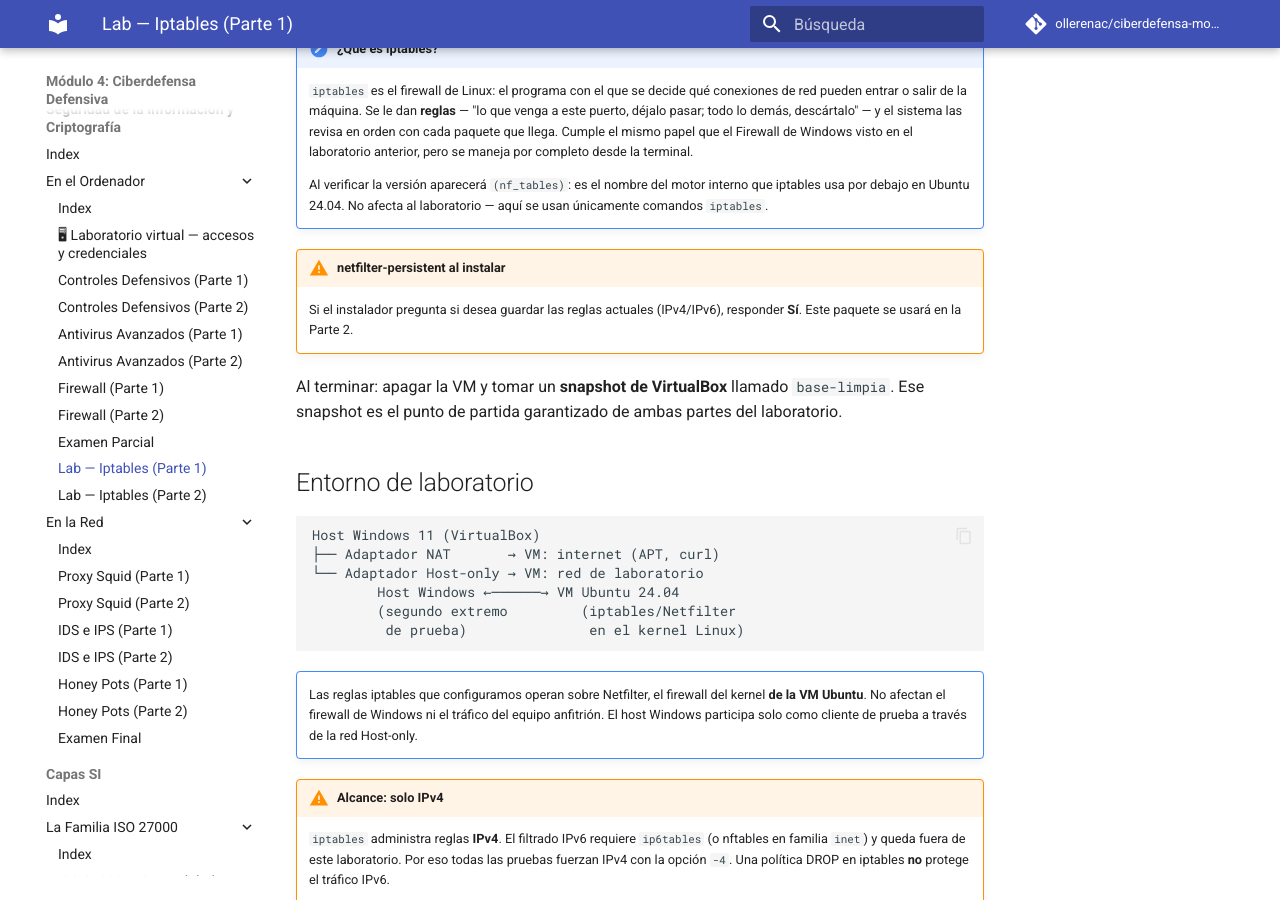
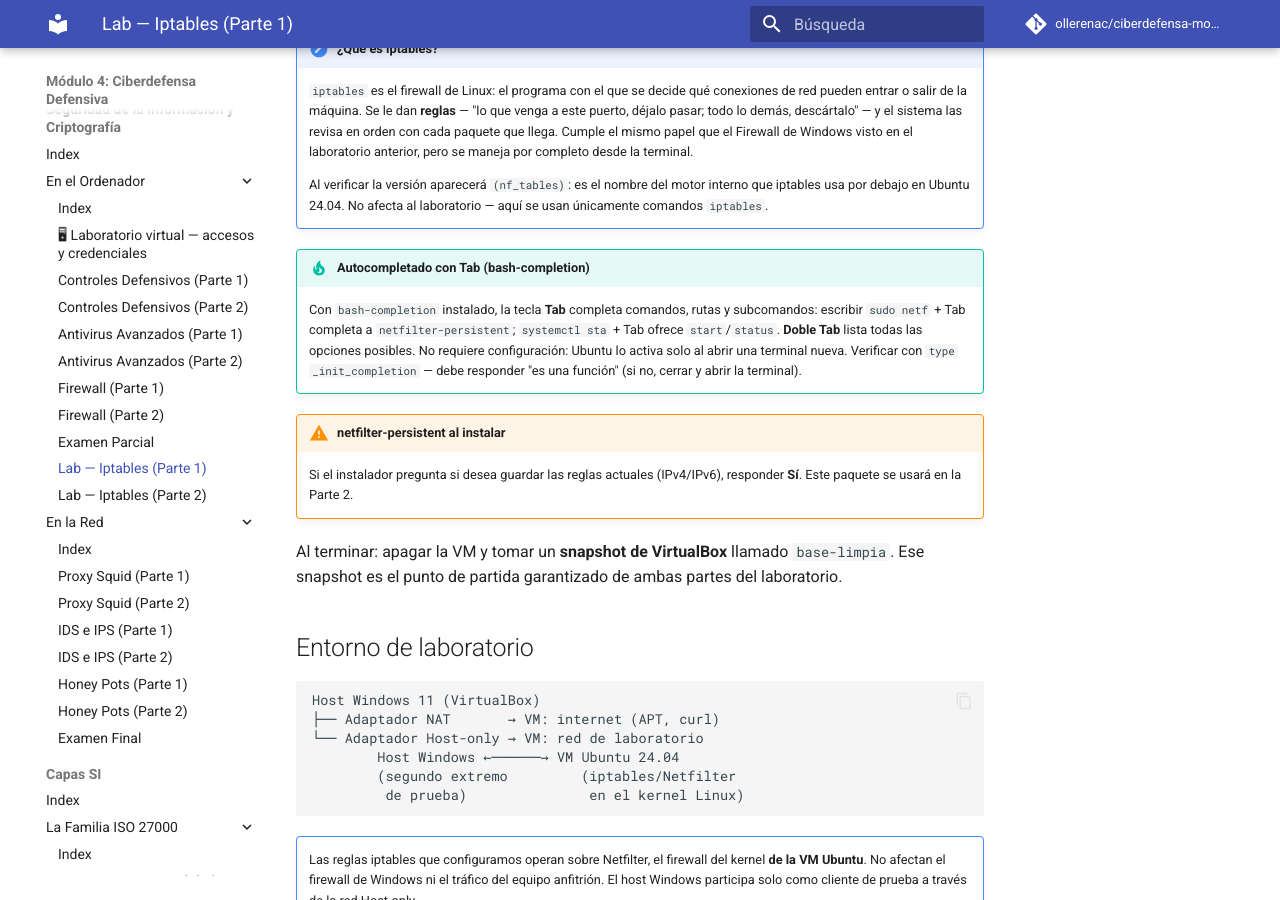
Before and after one commit to ollerenac/ciberdefensa-modulo4, an MkDocs documentation site: the page built from docs/seguridad-criptografia/en-el-ordenador/lab-iptables-p1.md, in a window 1280 px wide and 900 px high, scrolled down 2517 px. Built offline with MkDocs 1.6.1 and Material for MkDocs 9.7.7, drawn with Linux system fonts in a browser that asks for light colours; comment, search, counter and statistics services are not loaded; some of the changed text lies outside the part shown.

Commit message:
docs(iptables): bash-completion en la preparación con tip de uso de Tab
Co-Authored-By: Claude Fable 5 <noreply@anthropic.com>

```diff
--- a/docs/seguridad-criptografia/en-el-ordenador/lab-iptables-p1.md
+++ b/docs/seguridad-criptografia/en-el-ordenador/lab-iptables-p1.md
@@ -45,9 +45,9 @@ sudo cp /etc/apt/sources.list.d/ubuntu.sources /etc/apt/sources.list.d/ubuntu.so
 sudo apt update && sudo apt full-upgrade -y
 
 # 3. Instalar los paquetes del laboratorio
-#    (python3 ya viene incluido en Ubuntu 24.04; curl se instala explícitamente
-#    por si la instalación fue mínima)
-sudo apt install -y openssh-server netfilter-persistent tcpdump curl
+#    (python3 ya viene incluido en Ubuntu 24.04; curl y bash-completion se
+#    instalan explícitamente por si la instalación fue mínima)
+sudo apt install -y openssh-server netfilter-persistent tcpdump curl bash-completion
 
 # 4. Verificaciones
 iptables --version          # se espera: iptables v1.8.x (nf_tables)
@@ -99,6 +99,14 @@ copiar y pegar texto entre el host Windows y la VM en ambos sentidos.
     Al verificar la versión aparecerá `(nf_tables)`: es el nombre del motor
     interno que iptables usa por debajo en Ubuntu 24.04. No afecta al laboratorio
     — aquí se usan únicamente comandos `iptables`.
+
+!!! tip "Autocompletado con Tab (bash-completion)"
+    Con `bash-completion` instalado, la tecla **Tab** completa comandos, rutas y
+    subcomandos: escribir `sudo netf` + Tab completa a `netfilter-persistent`;
+    `systemctl sta` + Tab ofrece `start`/`status`. **Doble Tab** lista todas las
+    opciones posibles. No requiere configuración: Ubuntu lo activa solo al abrir
+    una terminal nueva. Verificar con `type _init_completion` — debe responder
+    "es una función" (si no, cerrar y abrir la terminal).
 
 !!! warning "netfilter-persistent al instalar"
     Si el instalador pregunta si desea guardar las reglas actuales (IPv4/IPv6),
```
